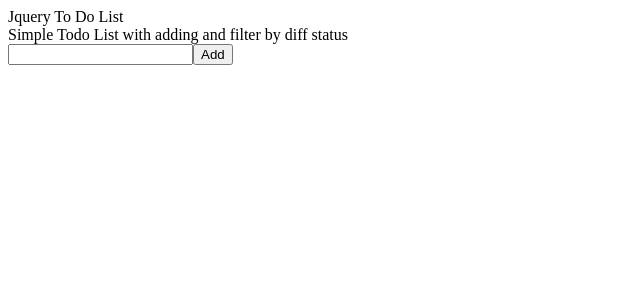
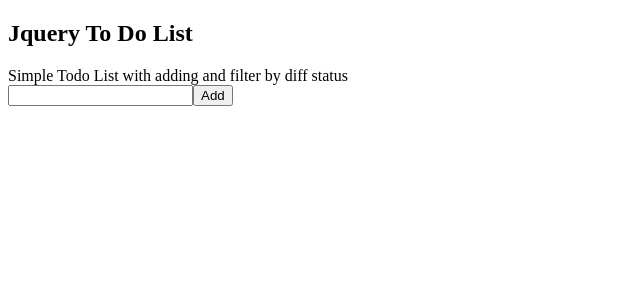
Before and after one commit to SKYE-633/vue_todolist, a Vue app: page / in a window 1280 px wide. Shown: the top 300 px of the page, without its empty margins (0-640 px from the left). Built offline with nearby package versions, Linux system fonts and the light colour scheme.

Commit message:
just simple content, no style
格式还没加

```diff
--- a/src/TodoList.vue
+++ b/src/TodoList.vue
@@ -1,12 +1,12 @@
 <template>
 <div>
   <div>
-    <div>Jquery To Do List</div>
+    <h2>Jquery To Do List</h2>
     <div>Simple Todo List with adding and filter by diff status</div>
     <input v-model="inputValue"/>
     <button @click="handleSubmit">Add</button>
   </div>
-  <ul>
+  <ol>
     <todo-item
     v-for="(item,index) of list"
     :key="index"
@@ -14,7 +14,7 @@
     :index="index"
     @delete="handleDelete">
     </todo-item>
-  </ul>
+  </ol>
 </div>
 </template>
 
```
